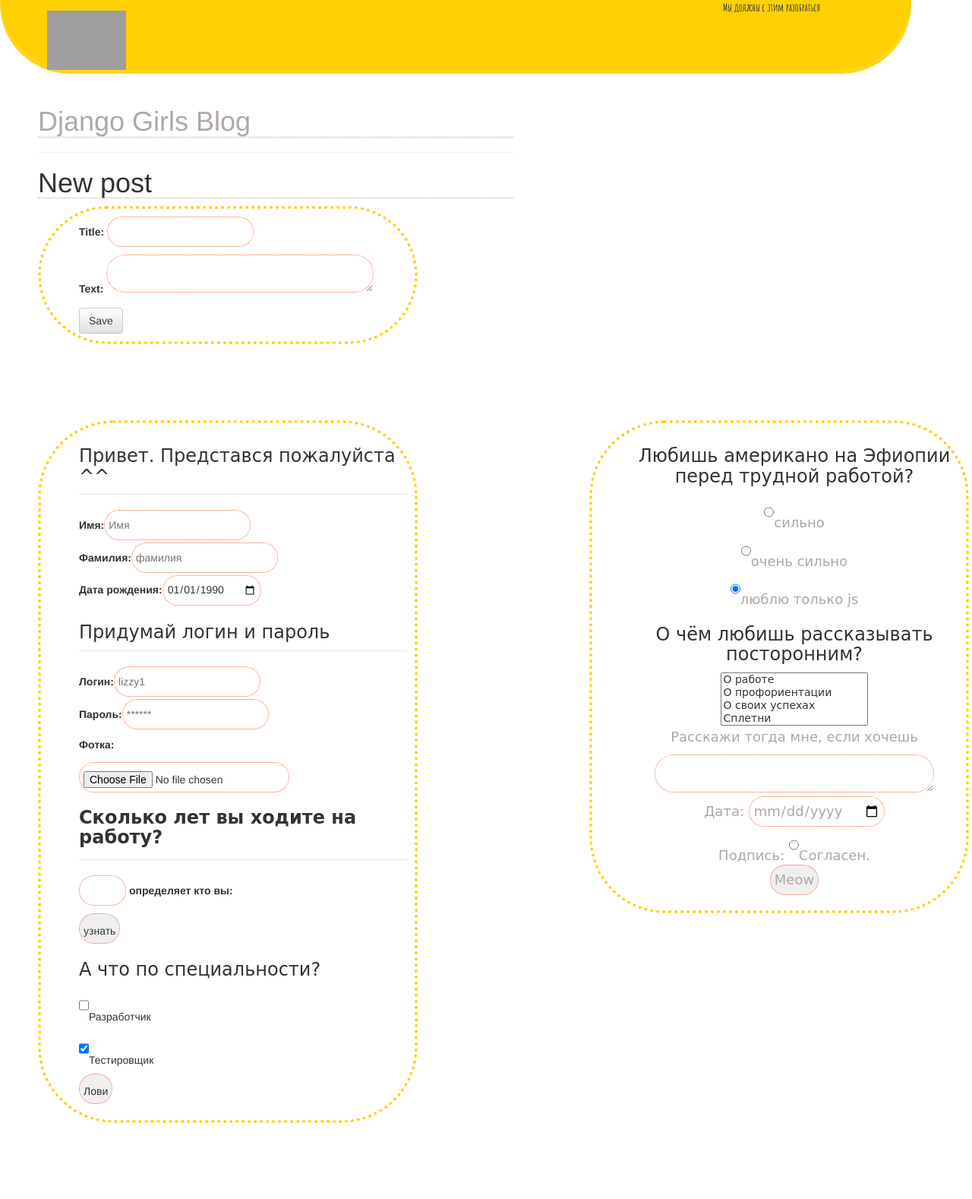
After one commit to tgrimmqq/my-first-blog, a Django app: page /post/new/ in a window 1280 px wide. The commit adds this page. Shown: the whole page at 76% size. Run offline with Django 3.2, Linux system fonts and the light colour scheme; some libraries are stand-ins or nearby versions; some web fonts are replaced; grey boxes are pictures that could not be loaded.

Commit message:
Финал!

```diff
--- /dev/null
+++ b/blog/forms.py
@@ -0,0 +1,9 @@
+from django import forms
+
+from .models import Post
+
+class PostForm(forms.ModelForm):
+
+    class Meta:
+        model = Post
+        fields = ('title', 'text',)
--- a/blog/static/css/plan.css
+++ b/blog/static/css/plan.css
@@ -249,11 +249,12 @@
 	}
 
 	input, textarea {
-		height: 20px;
+		height: 40px;
 		border: thin dotted #F66C39;
 		border-radius: 70px;
 		font-family: 'Forum', cursive;
 		font-size: 16px;
+		padding: 5px;
 	}
 
 	textarea {
--- a/blog/templates/blog/base.html
+++ b/blog/templates/blog/base.html
@@ -21,7 +21,12 @@
 
     <div class="tableContainer"></div>
     <div class='numbers'>
-        <h1><a href="/">Django Girls Blog</a></h1>
+            <div class="page-header">
+                    {% if user.is_authenticated %}
+                        <a href="{% url 'post_new' %}" class="top-menu"><span class="glyphicon glyphicon-plus"></span></a>
+                    {% endif %}
+                    <h1><a href="/">Django Girls Blog</a></h1>
+                </div>
         {% block content %}
         {% endblock %}
     </div>
--- a/blog/templates/blog/post_detail.html
+++ b/blog/templates/blog/post_detail.html
@@ -7,6 +7,7 @@
                 {{ post.published_date }}
             </div>
         {% endif %}
+        <a class="btn btn-default" href="{% url 'post_edit' pk=post.pk %}"><span class="glyphicon glyphicon-pencil"></span></a>
         <h1>{{ post.title }}</h1>
         <p>{{ post.text|linebreaksbr }}</p>
     </div>
--- /dev/null
+++ b/blog/templates/blog/post_edit.html
@@ -0,0 +1,9 @@
+{% extends 'blog/base.html' %}
+
+{% block content %}
+    <h1>New post</h1>
+    <form method="POST" class="post-form">{% csrf_token %}
+        {{ form.as_p }}
+        <button type="submit" class="save btn btn-default">Save</button>
+    </form>
+{% endblock %}
--- a/blog/urls.py
+++ b/blog/urls.py
@@ -4,4 +4,6 @@
 urlpatterns = [
     url(r'^$', views.post_list, name='post_list'),
     url(r'^post/(?P<pk>\d+)/$', views.post_detail, name='post_detail'),
+     url(r'^post/new/$', views.post_new, name='post_new'),
+     url(r'^post/(?P<pk>\d+)/edit/$', views.post_edit, name='post_edit'),
 ]
--- a/blog/views.py
+++ b/blog/views.py
@@ -1,6 +1,8 @@
 from django.shortcuts import render
 from django.utils import timezone
 from .models import Post
+from .forms import PostForm
+from django.shortcuts import redirect
 from django.shortcuts import render, get_object_or_404
 
 # Create your views here.
@@ -12,3 +14,30 @@
 def post_detail(request, pk):
     post = get_object_or_404(Post, pk=pk)
     return render(request, 'blog/post_detail.html', {'post': post})
+
+def post_new(request):
+    if request.method == "POST":
+        form = PostForm(request.POST)
+        if form.is_valid():
+            post = form.save(commit=False)
+            post.author = request.user
+            post.published_date = timezone.now()
+            post.save()
+            return redirect('post_detail', pk=post.pk)
+    else:
+        form = PostForm()
+    return render(request, 'blog/post_edit.html', {'form': form})
+
+def post_edit(request, pk):
+    post = get_object_or_404(Post, pk=pk)
+    if request.method == "POST":
+        form = PostForm(request.POST, instance=post)
+        if form.is_valid():
+            post = form.save(commit=False)
+            post.author = request.user
+            post.published_date = timezone.now()
+            post.save()
+            return redirect('post_detail', pk=post.pk)
+    else:
+        form = PostForm(instance=post)
+    return render(request, 'blog/post_edit.html', {'form': form})
```
